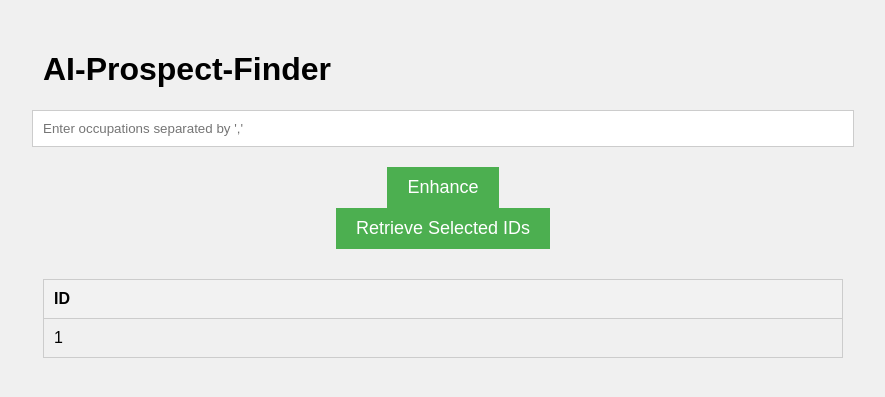
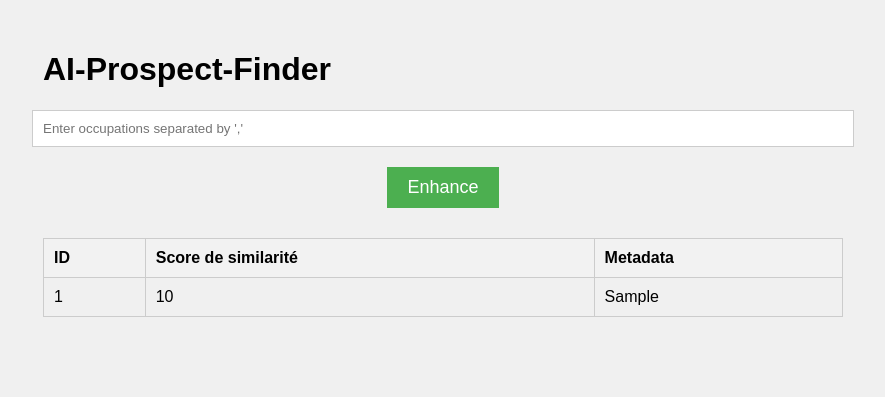
Before and after one commit to Ghani-25/enrV2, a Flask app: template templates/index.html in a window 1280 px wide. Shown: the top 397 px of the page, without its empty margins (197-1082 px from the left). Run offline with Flask 3, Linux system fonts and the light colour scheme; the template is opened without the code that fills it: most values are stand-ins (such as "Sample title", 1, 10 or a date in 2020).

Commit message:
Update index.html

```diff
--- a/templates/index.html
+++ b/templates/index.html
@@ -1,39 +1,6 @@
 <!DOCTYPE html>
 <html lang="en">
 <head>
-    <script>
-        function submitRetrieveIdsForm() {
-            const ids = Array.from(document.querySelectorAll('tbody tr')).map(row => row.firstElementChild.textContent);
-            const data = { ids: JSON.stringify(ids) };
-            const form = document.createElement('form');
-            form.style.display = 'none';
-            form.method = 'POST';
-            form.action = '/retrieve_ids';
-            for (const key in data) {
-                const input = document.createElement('input');
-                input.type = 'hidden';
-                input.name = key;
-                input.value = data[key];
-                form.appendChild(input);
-            }
-            document.body.appendChild(form);
-            form.submit();
-            return false;
-        }
-    </script>
-    <script>
-        document.addEventListener('DOMContentLoaded', function () {
-            const retrieveIdsButton = document.getElementById('retrieveIdsButton');
-            if (retrieveIdsButton) {
-                if (document.querySelector('tbody tr')) {
-                    retrieveIdsButton.style.display = 'block';
-                } else {
-                    retrieveIdsButton.style.display = 'none';
-                }
-            }
-        });
-    </script>
-
     <meta charset="UTF-8">
     <meta name="viewport" content="width=device-width, initial-scale=1.0">
     <title>Occupation Enrichment</title>
@@ -92,6 +59,7 @@
         th {
             background-color: #f2f2f2;
         }
+
     </style>
 </head>
 <body>
@@ -101,25 +69,21 @@
             <input type="text" name="occupations" placeholder="Enter occupations separated by ','" required>
             <input type="submit" value="Enhance">
         </form>
-
-        <!-- Ajouter le formulaire pour récupérer les ID -->
-        <form id="retrieveIdsForm" onsubmit="return submitRetrieveIdsForm()">
-            <input type="submit" id="retrieveIdsButton" value="Retrieve Selected IDs">
-        </form>
-        <!-- Fin du formulaire pour récupérer les ID -->
-
-
         {% if prediction_text %}
         <table>
             <thead>
                 <tr>
                     <th>ID</th>
+                    <th>Score de similarité</th>
+                    <th>Metadata</th>
                 </tr>
             </thead>
             <tbody>
                 {% for item in prediction_text %}
                 <tr>
                     <td>{{ item.id }}</td>
+                    <td>{{ item.score }}</td>
+                    <td>{{ item.metaData }}</td>
                 </tr>
                 {% endfor %}
             </tbody>
```
